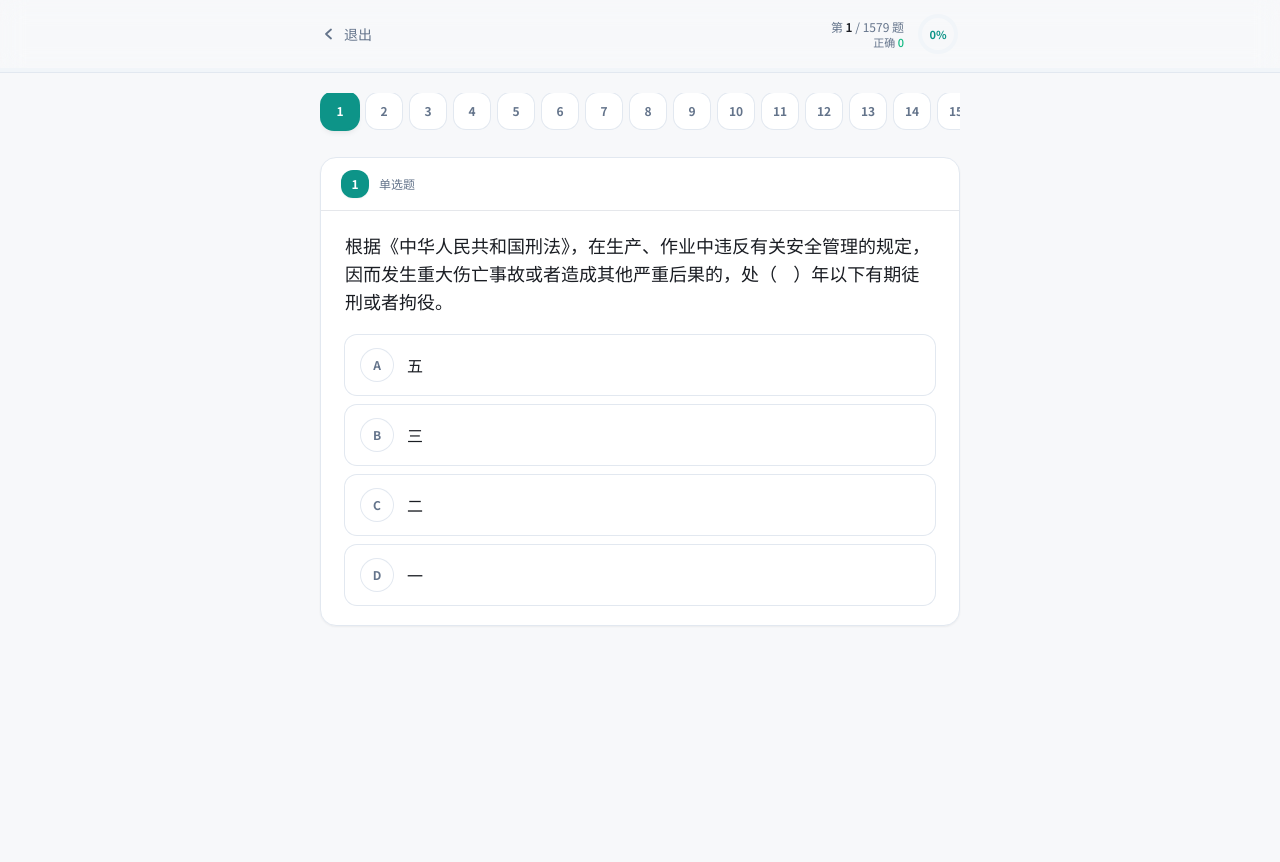
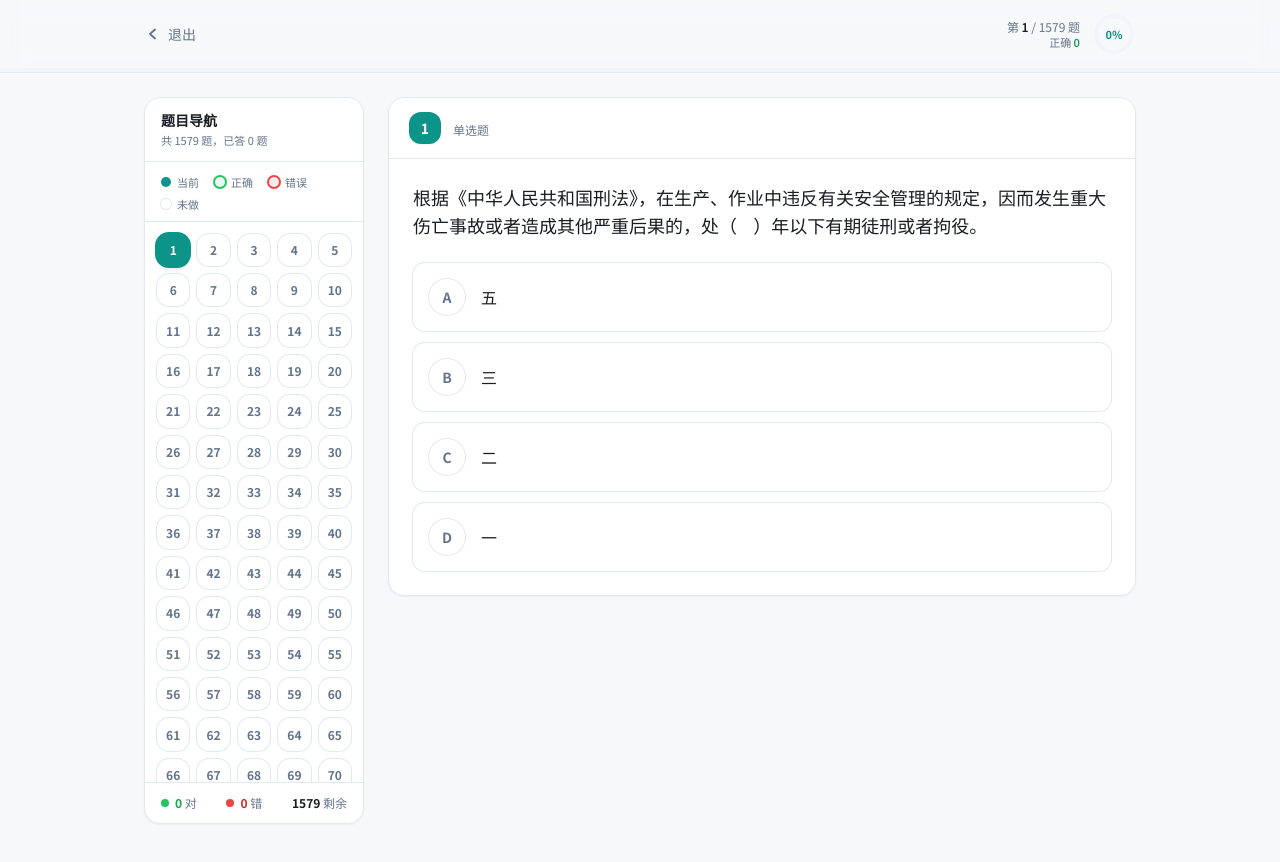
Before and after one commit to with-wheat/productionManagement, a Next.js app: page /quiz in a window 1280 px wide. Shown: the top 862 px of the page. Before the commit the page ends 800 px from the top, so only its background shows below. Built offline with nearby package versions, Linux system fonts and the light colour scheme.

Commit message:
refactor: redesign layout with left-side panel for question navigation
Co-authored-by: 吕小布 <67179371+with-wheat@users.noreply.github.com>

```diff
--- a/src/app/quiz/page.tsx
+++ b/src/app/quiz/page.tsx
@@ -27,6 +27,17 @@ function IconArrowRight() {
   return (
     <svg width="18" height="18" viewBox="0 0 18 18" fill="none" aria-hidden="true">
       <path d="M7 4.5L12 9L7 13.5" stroke="currentColor" strokeWidth="2" strokeLinecap="round" strokeLinejoin="round" />
+    </svg>
+  );
+}
+
+function IconGrid() {
+  return (
+    <svg width="18" height="18" viewBox="0 0 18 18" fill="none" aria-hidden="true">
+      <rect x="2" y="2" width="5.5" height="5.5" rx="1.2" stroke="currentColor" strokeWidth="1.5" />
+      <rect x="10.5" y="2" width="5.5" height="5.5" rx="1.2" stroke="currentColor" strokeWidth="1.5" />
+      <rect x="2" y="10.5" width="5.5" height="5.5" rx="1.2" stroke="currentColor" strokeWidth="1.5" />
+      <rect x="10.5" y="10.5" width="5.5" height="5.5" rx="1.2" stroke="currentColor" strokeWidth="1.5" />
     </svg>
   );
 }
@@ -87,10 +98,59 @@ function AnswerFeedback({
         </p>
         {!correct && (
           <p className="text-sm text-muted-foreground mt-1">
-            正确答案是 <span className="font-bold text-[#16a34a] bg-[#22c55e]/15 px-1.5 py-0.5 rounded">{correctAnswer}</span>
+            {'正确答案是 '}
+            <span className="font-bold text-[#16a34a] bg-[#22c55e]/15 px-1.5 py-0.5 rounded">
+              {correctAnswer}
+            </span>
           </p>
         )}
       </div>
+    </div>
+  );
+}
+
+/* ---- Question Number Grid (shared between sidebar and mobile panel) ---- */
+function QuestionGrid({
+  list,
+  index,
+  answered,
+  onSelect,
+}: {
+  list: Question[];
+  index: number;
+  answered: Record<string, { selected: string; correct: boolean }>;
+  onSelect: (i: number) => void;
+}) {
+  return (
+    <div className="grid grid-cols-5 gap-2">
+      {list.map((q, i) => {
+        const info = answered[q.id];
+        const isCurrent = i === index;
+        const isDone = !!info;
+        const isCorrect = info?.correct;
+        return (
+          <button
+            key={q.id}
+            type="button"
+            onClick={() => onSelect(i)}
+            className={`flex items-center justify-center rounded-lg aspect-square text-xs font-bold touch-manipulation transition-all duration-150 active:scale-95 ${
+              isCurrent
+                ? isDone
+                  ? isCorrect
+                    ? 'bg-[#22c55e] text-[#fff] shadow-md shadow-[#22c55e]/30 ring-2 ring-[#22c55e]'
+                    : 'bg-[#ef4444] text-[#fff] shadow-md shadow-[#ef4444]/30 ring-2 ring-[#ef4444]'
+                  : 'bg-primary text-primary-foreground shadow-md shadow-primary/25 ring-2 ring-primary'
+                : isDone
+                  ? isCorrect
+                    ? 'bg-[#22c55e]/10 text-[#16a34a] font-extrabold ring-2 ring-[#22c55e]'
+                    : 'bg-[#ef4444]/10 text-[#dc2626] font-extrabold ring-2 ring-[#ef4444]'
+                  : 'bg-card text-muted-foreground ring-1 ring-border hover:ring-primary/40 hover:bg-primary/5'
+            }`}
+          >
+            {i + 1}
+          </button>
+        );
+      })}
     </div>
   );
 }
@@ -105,6 +165,7 @@ export default function QuizPage() {
   const [answered, setAnswered] = useState<
     Record<string, { selected: string; correct: boolean }>
   >({});
+  const [showNav, setShowNav] = useState(false);
 
   const loadQuestions = useCallback(async () => {
     setLoading(true);
@@ -139,6 +200,7 @@ export default function QuizPage() {
   const hasAnswered = current && current.id in answered;
   const answeredCount = Object.keys(answered).length;
   const correctCount = Object.values(answered).filter((a) => a.correct).length;
+  const wrongCount = answeredCount - correctCount;
 
   useEffect(() => {
     if (!current) return;
@@ -148,7 +210,6 @@ export default function QuizPage() {
 
   const getCorrectLabel = () => {
     const raw = current?.answer?.toUpperCase()?.trim() ?? '';
-    // If answer is like "A", "B" etc., return it directly
     if (OPTION_LABELS.includes(raw.slice(0, 1))) return raw.slice(0, 1);
     return raw;
   };
@@ -179,6 +240,11 @@ export default function QuizPage() {
     }
     setIndex((i) => i + 1);
     setSelected(null);
+  };
+
+  const handleNavSelect = (i: number) => {
+    setIndex(i);
+    setShowNav(false);
   };
 
   /* ----------- Loading ----------- */
@@ -219,8 +285,8 @@ export default function QuizPage() {
   return (
     <main className="min-h-screen bg-background">
       {/* Top bar */}
-      <header className="sticky top-0 z-20 bg-card/90 backdrop-blur-md border-b border-border">
-        <div className="max-w-2xl mx-auto px-4 py-3 flex items-center justify-between">
+      <header className="sticky top-0 z-30 bg-card/90 backdrop-blur-md border-b border-border">
+        <div className="max-w-5xl mx-auto px-4 py-3 flex items-center justify-between">
           <button
             onClick={() => router.push('/')}
             className="flex items-center gap-1.5 text-sm text-muted-foreground hover:text-foreground transition-smooth touch-manipulation rounded-md py-1 -ml-1 px-1"
@@ -232,14 +298,31 @@ export default function QuizPage() {
           </button>
 
           <div className="flex items-center gap-3">
+            {/* Mobile nav toggle */}
+            <button
+              onClick={() => setShowNav(!showNav)}
+              className="lg:hidden flex items-center gap-1.5 text-sm text-muted-foreground hover:text-foreground transition-smooth touch-manipulation rounded-lg py-1.5 px-2.5 bg-muted/50 ring-1 ring-border"
+            >
+              <IconGrid />
+              <span className="text-xs font-medium">题号</span>
+            </button>
+
             <div className="text-right">
               <p className="text-xs text-muted-foreground leading-tight">
-                第 <span className="font-semibold text-foreground">{index + 1}</span> / {list.length} 题
+                {'第 '}
+                <span className="font-semibold text-foreground">{index + 1}</span>
+                {' / '}
+                {list.length}
+                {' 题'}
               </p>
               <p className="text-[11px] text-muted-foreground leading-tight mt-0.5">
-                正确 <span className="text-success font-medium">{correctCount}</span>
-                {answeredCount - correctCount > 0 && (
-                  <> &middot; 错误 <span className="text-destructive font-medium">{answeredCount - correctCount}</span></>
+                {'正确 '}
+                <span className="text-[#16a34a] font-semibold">{correctCount}</span>
+                {wrongCount > 0 && (
+                  <>
+                    {' / 错误 '}
+                    <span className="text-[#dc2626] font-semibold">{wrongCount}</span>
+                  </>
                 )}
               </p>
             </div>
@@ -256,61 +339,141 @@ export default function QuizPage() {
         </div>
       </header>
 
-      <div className="max-w-2xl mx-auto px-4 pt-5 pb-32">
-        {/* Question number navigation */}
-        <div className="mb-5">
-          <div className="flex gap-2 overflow-x-auto pb-2 px-0.5 quiz-nav-scroll">
-            {list.map((q, i) => {
-              const info = answered[q.id];
-              const isCurrent = i === index;
-              const isDone = !!info;
-              const isCorrect = info?.correct;
-              return (
-                <button
-                  key={q.id}
-                  type="button"
-                  onClick={() => setIndex(i)}
-                  className={`flex items-center justify-center rounded-lg min-w-[36px] h-[36px] text-xs font-bold shrink-0 touch-manipulation transition-smooth active:scale-95 ${
-                    isCurrent
-                      ? isDone
-                        ? isCorrect
-                          ? 'bg-[#22c55e] text-[#fff] shadow-md shadow-[#22c55e]/30 ring-2 ring-[#22c55e]'
-                          : 'bg-[#ef4444] text-[#fff] shadow-md shadow-[#ef4444]/30 ring-2 ring-[#ef4444]'
-                        : 'bg-primary text-primary-foreground shadow-md shadow-primary/25 ring-2 ring-primary'
-                      : isDone
-                        ? isCorrect
-                          ? 'bg-[#22c55e]/10 text-[#16a34a] font-extrabold ring-2 ring-[#22c55e]'
-                          : 'bg-[#ef4444]/10 text-[#dc2626] font-extrabold ring-2 ring-[#ef4444]'
-                        : 'bg-card text-muted-foreground ring-1 ring-border hover:ring-primary/40'
-                  }`}
-                >
-                  {i + 1}
-                </button>
-              );
-            })}
+      {/* Mobile nav panel (slide-down) */}
+      {showNav && (
+        <>
+          {/* backdrop */}
+          <div
+            className="lg:hidden fixed inset-0 z-20 bg-foreground/20 backdrop-blur-sm animate-fade-in"
+            onClick={() => setShowNav(false)}
+          />
+          <div className="lg:hidden fixed top-[61px] left-0 right-0 z-25 bg-card border-b border-border shadow-lg p-4 animate-slide-up max-h-[60vh] overflow-y-auto">
+            {/* Stats bar */}
+            <div className="flex items-center gap-4 mb-3 pb-3 border-b border-border">
+              <div className="flex items-center gap-3 text-xs">
+                <span className="flex items-center gap-1.5">
+                  <span className="w-3 h-3 rounded bg-primary" />
+                  <span className="text-muted-foreground">当前</span>
+                </span>
+                <span className="flex items-center gap-1.5">
+                  <span className="w-3 h-3 rounded ring-2 ring-[#22c55e] bg-[#22c55e]/10" />
+                  <span className="text-muted-foreground">正确</span>
+                </span>
+                <span className="flex items-center gap-1.5">
+                  <span className="w-3 h-3 rounded ring-2 ring-[#ef4444] bg-[#ef4444]/10" />
+                  <span className="text-muted-foreground">错误</span>
+                </span>
+                <span className="flex items-center gap-1.5">
+                  <span className="w-3 h-3 rounded ring-1 ring-border bg-card" />
+                  <span className="text-muted-foreground">未做</span>
+                </span>
               </div>
             </div>
+            <QuestionGrid list={list} index={index} answered={answered} onSelect={handleNavSelect} />
+          </div>
+        </>
+      )}
 
+      {/* Desktop: two-column layout / Mobile: single column */}
+      <div className="max-w-5xl mx-auto px-4 pt-6 pb-32 flex gap-6">
+        {/* Left sidebar - question number grid (desktop only) */}
+        <aside className="hidden lg:block w-[220px] shrink-0">
+          <div className="sticky top-[80px]">
+            <div className="bg-card rounded-2xl border border-border shadow-sm overflow-hidden">
+              {/* Sidebar header */}
+              <div className="px-4 py-3 border-b border-border bg-muted/30">
+                <h3 className="text-sm font-semibold text-foreground">题目导航</h3>
+                <p className="text-[11px] text-muted-foreground mt-0.5">
+                  {'共 '}
+                  {list.length}
+                  {' 题，已答 '}
+                  {answeredCount}
+                  {' 题'}
+                </p>
+              </div>
+
+              {/* Legend */}
+              <div className="px-4 pt-3 pb-2 flex flex-wrap gap-x-4 gap-y-1.5 border-b border-border">
+                <span className="flex items-center gap-1.5 text-[11px] text-muted-foreground">
+                  <span className="w-2.5 h-2.5 rounded-sm bg-primary" />
+                  当前
+                </span>
+                <span className="flex items-center gap-1.5 text-[11px] text-muted-foreground">
+                  <span className="w-2.5 h-2.5 rounded-sm ring-2 ring-[#22c55e] bg-[#22c55e]/10" />
+                  正确
+                </span>
+                <span className="flex items-center gap-1.5 text-[11px] text-muted-foreground">
+                  <span className="w-2.5 h-2.5 rounded-sm ring-2 ring-[#ef4444] bg-[#ef4444]/10" />
+                  错误
+                </span>
+                <span className="flex items-center gap-1.5 text-[11px] text-muted-foreground">
+                  <span className="w-2.5 h-2.5 rounded-sm ring-1 ring-border bg-card" />
+                  未做
+                </span>
+              </div>
+
+              {/* Grid */}
+              <div className="p-3 max-h-[calc(100vh-240px)] overflow-y-auto quiz-nav-scroll">
+                <QuestionGrid list={list} index={index} answered={answered} onSelect={setIndex} />
+              </div>
+
+              {/* Stats footer */}
+              <div className="px-4 py-3 border-t border-border bg-muted/30 flex justify-between text-xs">
+                <span className="flex items-center gap-1.5">
+                  <span className="w-2 h-2 rounded-full bg-[#22c55e]" />
+                  <span className="text-muted-foreground">
+                    <span className="font-bold text-[#16a34a]">{correctCount}</span> 对
+                  </span>
+                </span>
+                <span className="flex items-center gap-1.5">
+                  <span className="w-2 h-2 rounded-full bg-[#ef4444]" />
+                  <span className="text-muted-foreground">
+                    <span className="font-bold text-[#dc2626]">{wrongCount}</span> 错
+                  </span>
+                </span>
+                <span className="text-muted-foreground">
+                  <span className="font-bold text-foreground">{list.length - answeredCount}</span> 剩余
+                </span>
+              </div>
+            </div>
+          </div>
+        </aside>
+
+        {/* Right: Question content area */}
+        <div className="flex-1 min-w-0">
           {/* Question card */}
-        <div className="bg-card rounded-2xl shadow-sm border border-border overflow-hidden animate-fade-in">
-          {/* Question header with number badge */}
-          <div className="bg-primary/5 border-b border-primary/10 px-5 py-3 flex items-center gap-2.5">
-            <span className="inline-flex items-center justify-center w-7 h-7 rounded-lg bg-primary text-primary-foreground text-xs font-bold shadow-sm">
+          <div className="bg-card rounded-2xl shadow-sm border border-border overflow-hidden animate-fade-in" key={current.id}>
+            {/* Question header */}
+            <div className="bg-primary/5 border-b border-primary/10 px-5 py-3.5 flex items-center gap-3">
+              <span className="inline-flex items-center justify-center w-8 h-8 rounded-lg bg-primary text-primary-foreground text-sm font-bold shadow-sm">
                 {index + 1}
               </span>
+              <div className="flex-1 min-w-0">
                 <span className="text-xs text-muted-foreground font-medium">
                   {current.options.length === 2 ? '判断题' : '单选题'}
                 </span>
               </div>
+              {hasAnswered && (
+                <span
+                  className={`text-xs font-bold px-2.5 py-1 rounded-full ${
+                    answered[current.id].correct
+                      ? 'bg-[#22c55e]/15 text-[#16a34a]'
+                      : 'bg-[#ef4444]/15 text-[#dc2626]'
+                  }`}
+                >
+                  {answered[current.id].correct ? '已答对' : '已答错'}
+                </span>
+              )}
+            </div>
 
             {/* Question body */}
-          <div className="px-5 py-5 sm:px-6">
-            <h2 className="text-base sm:text-lg font-medium text-card-foreground whitespace-pre-wrap leading-relaxed mb-5">
+            <div className="px-5 py-6 sm:px-6">
+              <h2 className="text-base sm:text-lg font-medium text-card-foreground whitespace-pre-wrap leading-relaxed text-pretty mb-6">
                 {current.title}
               </h2>
 
               {/* Options */}
-            <div className="flex flex-col gap-2.5">
+              <div className="flex flex-col gap-3">
                 {current.options.map((opt, i) => {
                   const label = OPTION_LABELS[i] ?? String(i + 1);
                   const isChosen = selected === label;
@@ -326,7 +489,7 @@ export default function QuizPage() {
                       type="button"
                       disabled={hasAnswered}
                       onClick={() => handleSelect(label)}
-                    className={`group w-full text-left rounded-xl px-4 py-3.5 min-h-[52px] transition-all duration-200 touch-manipulation active:scale-[0.99] flex items-center gap-3.5 relative ${
+                      className={`group w-full text-left rounded-xl px-4 py-4 transition-all duration-200 touch-manipulation active:scale-[0.99] flex items-center gap-4 relative ${
                         showResult
                           ? isRight
                             ? 'bg-[#22c55e]/8 ring-2 ring-[#22c55e] shadow-sm shadow-[#22c55e]/10'
@@ -340,7 +503,7 @@ export default function QuizPage() {
                     >
                       {/* Option label circle */}
                       <span
-                      className={`inline-flex items-center justify-center w-8 h-8 rounded-full text-xs font-bold shrink-0 transition-all duration-200 ${
+                        className={`inline-flex items-center justify-center w-9 h-9 rounded-full text-sm font-bold shrink-0 transition-all duration-200 ${
                           showResult
                             ? isRight
                               ? 'bg-[#22c55e] text-[#fff] scale-110'
@@ -378,7 +541,7 @@ export default function QuizPage() {
                         {opt}
                       </span>
 
-                    {/* Right-side status tag for answered state */}
+                      {/* Right-side status tag */}
                       {showResult && isRight && (
                         <span className="text-[11px] font-bold text-[#fff] bg-[#22c55e] rounded-full px-2.5 py-0.5 shrink-0">
                           正确答案
@@ -394,15 +557,16 @@ export default function QuizPage() {
                 })}
               </div>
 
-            {/* Feedback banner after answering */}
+              {/* Feedback banner */}
               {hasAnswered && (
-              <div className="mt-4">
+                <div className="mt-5">
                   <AnswerFeedback
                     correct={answered[current.id].correct}
                     correctAnswer={getCorrectLabel()}
                   />
                 </div>
               )}
+            </div>
           </div>
         </div>
       </div>
@@ -413,19 +577,19 @@ export default function QuizPage() {
           className="fixed bottom-0 left-0 right-0 z-30 bg-card/95 backdrop-blur-md border-t border-border shadow-[0_-2px_20px_rgba(0,0,0,0.06)] animate-slide-up"
           style={{ paddingBottom: 'max(0.75rem, env(safe-area-inset-bottom))' }}
         >
-          <div className="max-w-2xl mx-auto px-4 py-3 flex justify-between items-center gap-4">
+          <div className="max-w-5xl mx-auto px-4 py-3 flex justify-between items-center gap-4">
             {/* Left: Stats */}
             <div className="flex items-center gap-4 text-sm">
               <div className="flex items-center gap-1.5">
-                <span className="w-2.5 h-2.5 rounded-full bg-success" />
+                <span className="w-2.5 h-2.5 rounded-full bg-[#22c55e]" />
                 <span className="text-muted-foreground">
-                  <span className="font-semibold text-success">{correctCount}</span> 对
+                  <span className="font-semibold text-[#16a34a]">{correctCount}</span> 对
                 </span>
               </div>
               <div className="flex items-center gap-1.5">
-                <span className="w-2.5 h-2.5 rounded-full bg-destructive" />
+                <span className="w-2.5 h-2.5 rounded-full bg-[#ef4444]" />
                 <span className="text-muted-foreground">
-                  <span className="font-semibold text-destructive">{answeredCount - correctCount}</span> 错
+                  <span className="font-semibold text-[#dc2626]">{wrongCount}</span> 错
                 </span>
               </div>
             </div>
```
Lines whose indentation alone changed are shown as unchanged.
